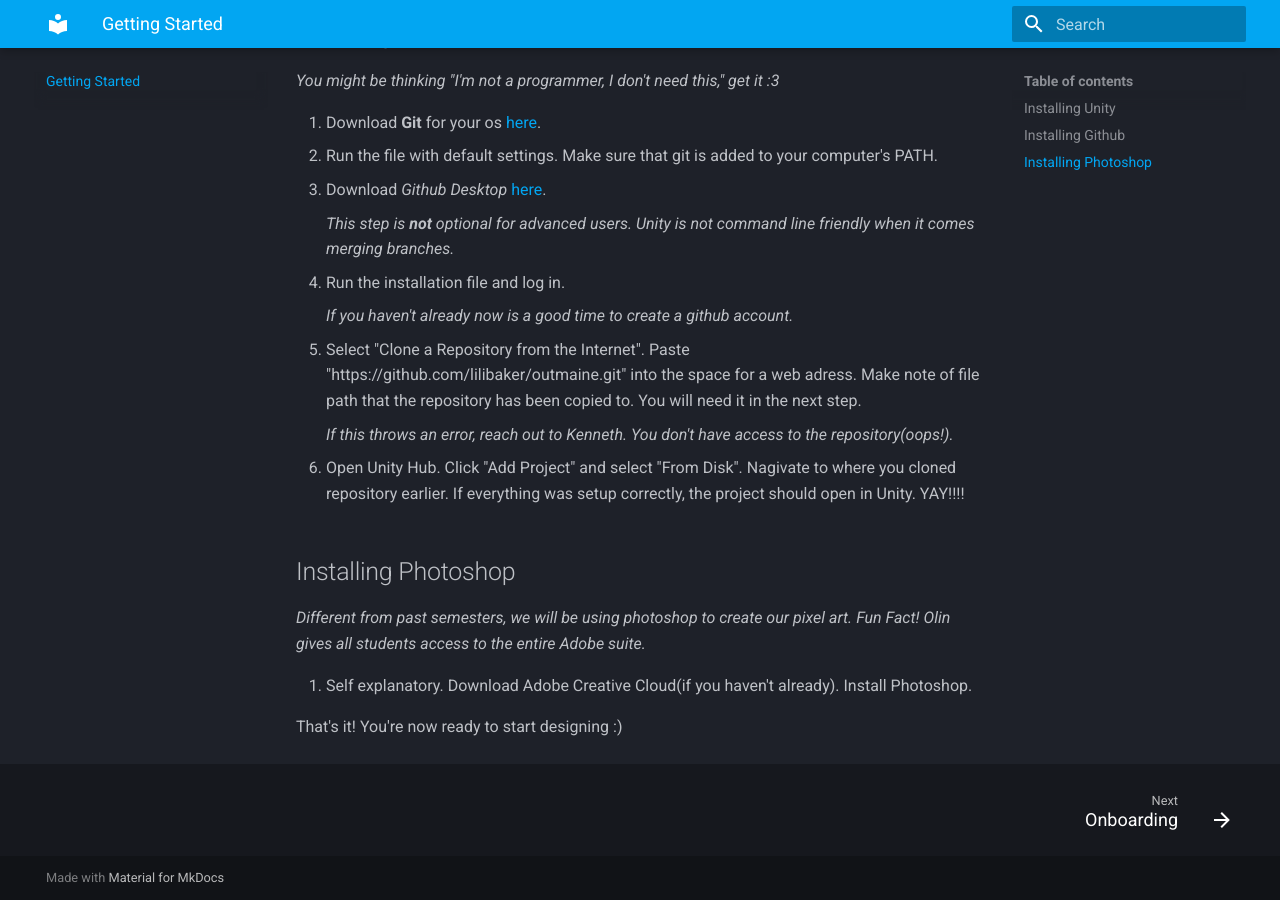
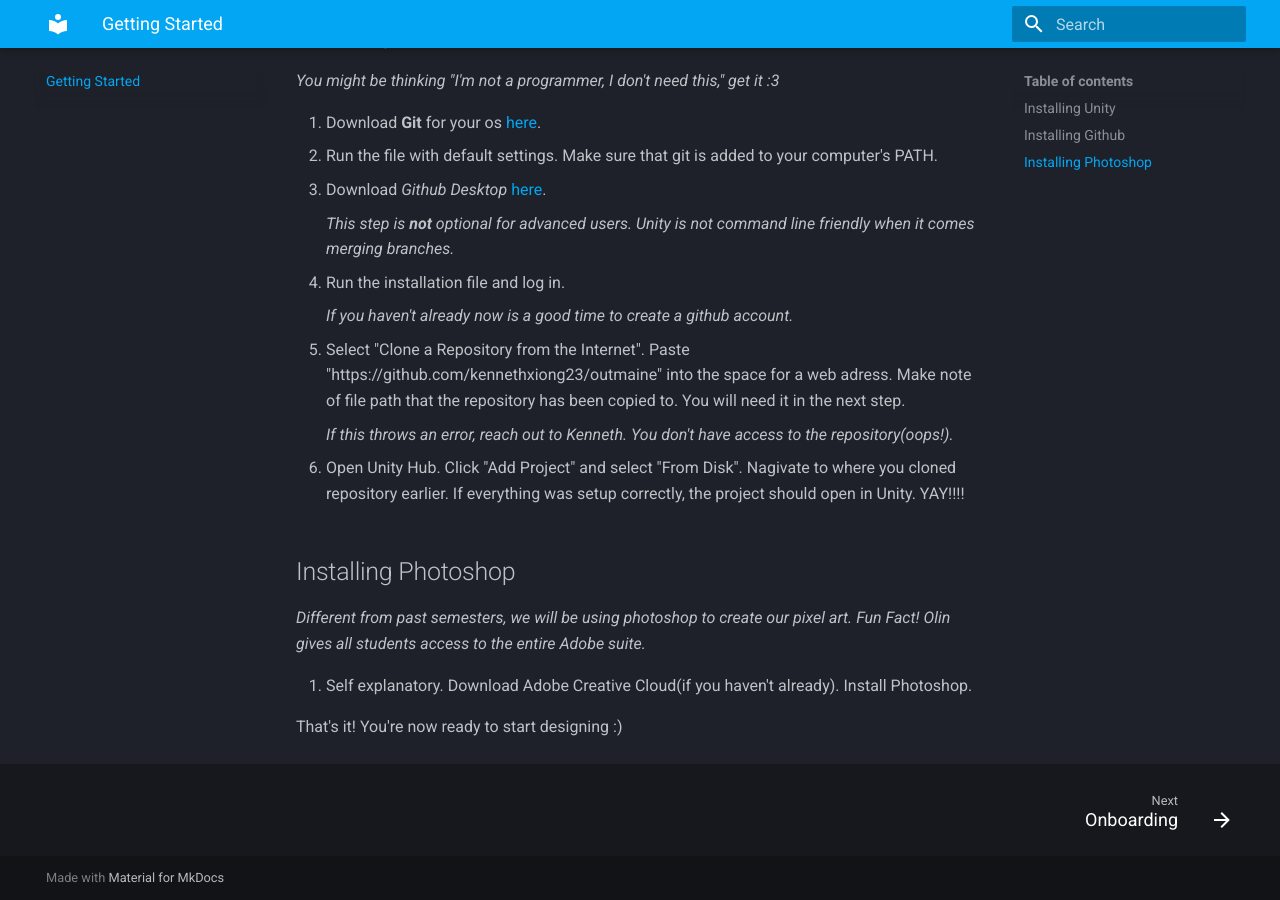
Before and after one commit to kennethxiong23/out-maine-docs, an MkDocs documentation site: the page built from docs/index.md, in a window 1280 px wide and 900 px high, scrolled down 687 px. Built offline with MkDocs 1.6.1 and Material for MkDocs 9.7.7, drawn with Linux system fonts in a browser that asks for light colours; some of the changed lines change nothing that is shown.

Commit message:
fixed onboarding link

```diff
--- a/docs/index.md
+++ b/docs/index.md
@@ -27,7 +27,7 @@
 
     _If you haven't already now is a good time to create a github account._
 
-5. Select "Clone a Repository from the Internet".  Paste "https://github.com/lilibaker/outmaine.git" into the space for a web adress. Make note of file path that the repository has been copied to. You will need it in the next step.
+5. Select "Clone a Repository from the Internet".  Paste "https://github.com/kennethxiong23/outmaine" into the space for a web adress. Make note of file path that the repository has been copied to. You will need it in the next step.
 
     _If this throws an error, reach out to Kenneth. You don't have access to the repository(oops!)._
 
```
